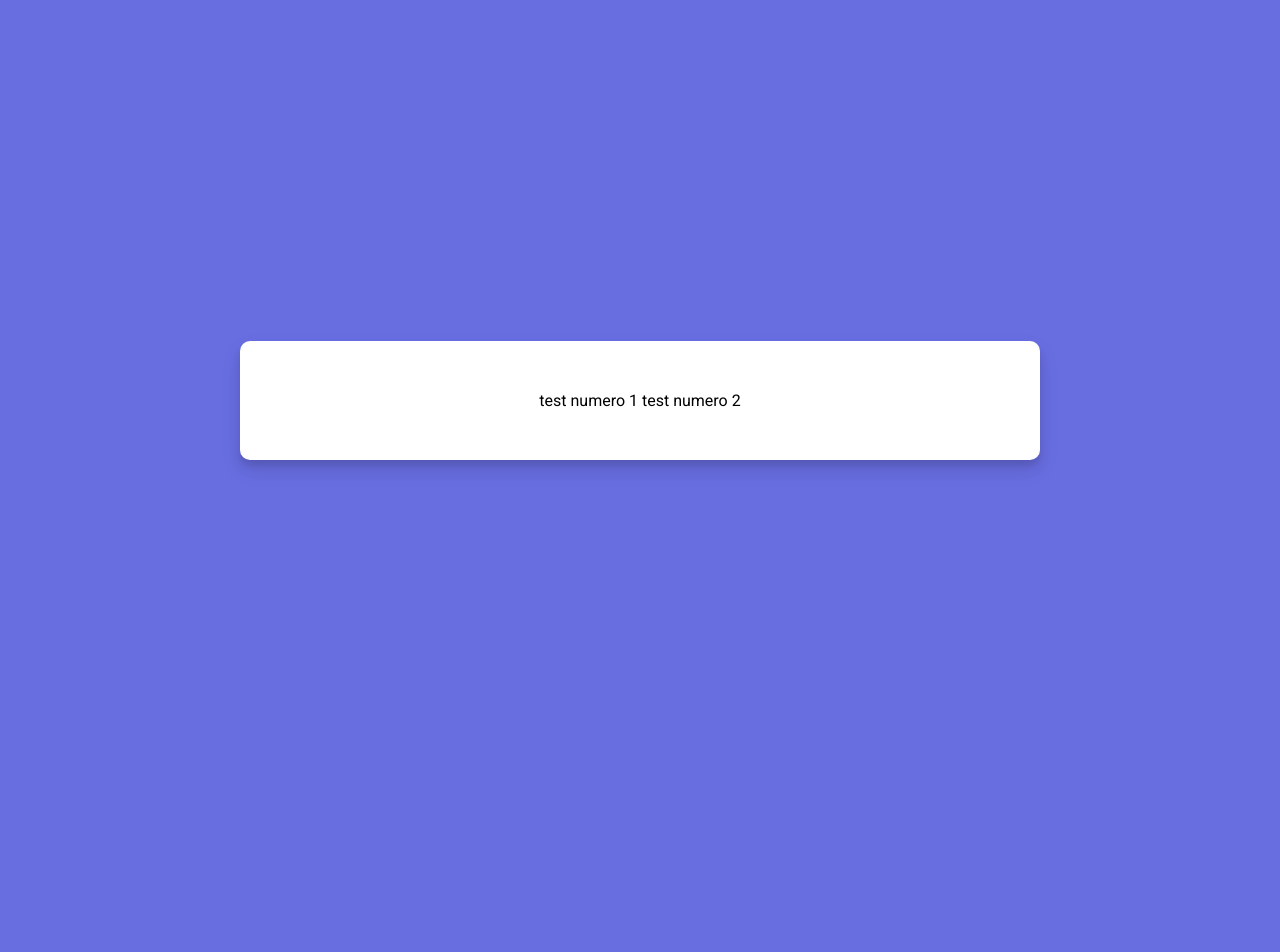
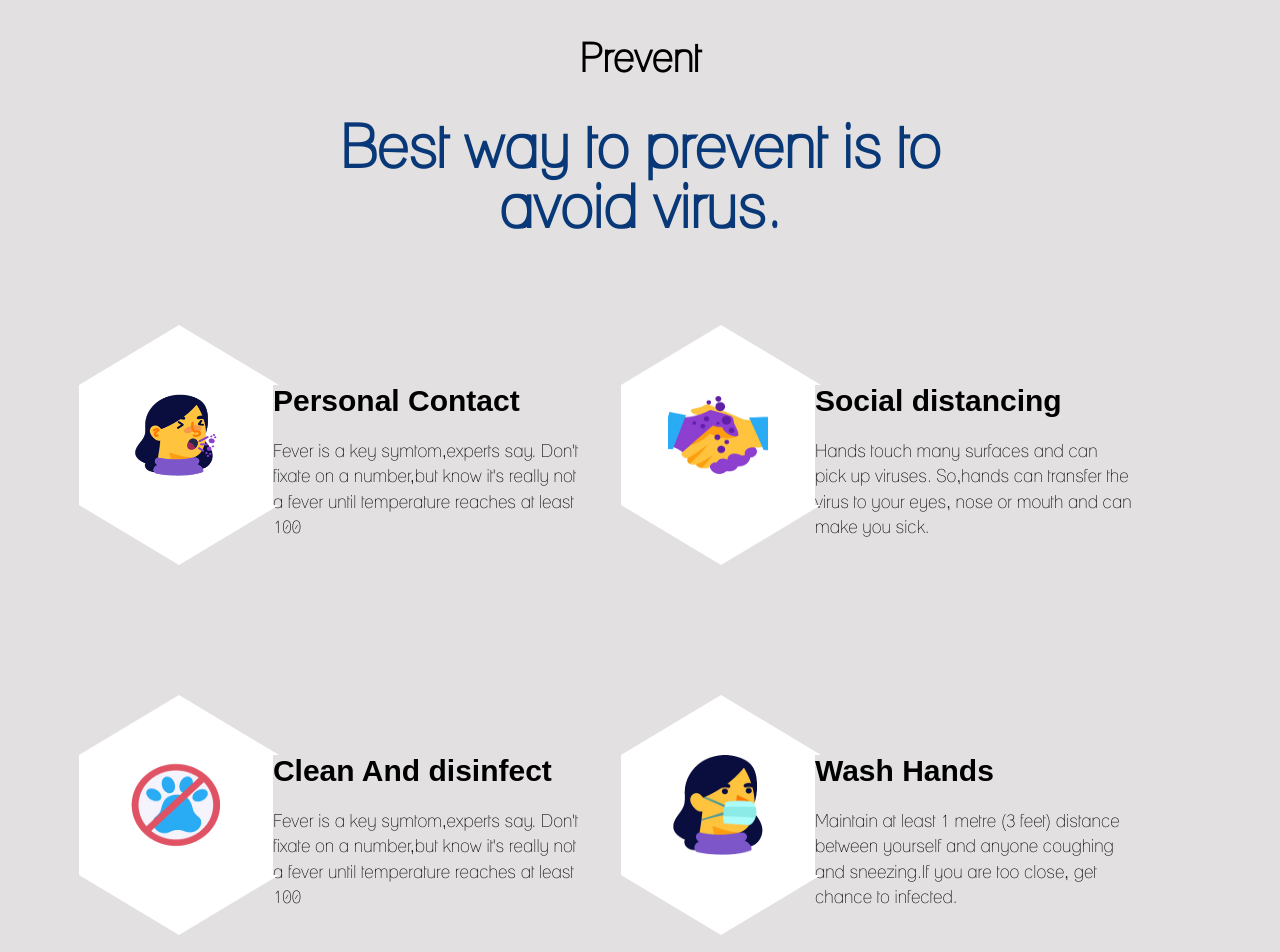
Before and after one commit to AlessHub/Covid19, a plain HTML site: page index.html in a window 1280 px wide. Shown: the top 952 px of the page. Before the commit the page ends 800 px from the top, so only its background shows below. Drawn offline with Linux system fonts and the light colour scheme; no server answers.

Commit message:
section prevent changes

```diff
--- a/index.html
+++ b/index.html
@@ -1,22 +1,92 @@
 <!DOCTYPE html>
 <html lang="en">
-  <head>
-    <meta charset="UTF-8" />
-    <meta name="viewport" content="width=device-width, initial-scale=1.0" />
-    <link rel="stylesheet" href="style.css" />
-    <title>Covid 19</title>
-  </head>
-  <body>
-    <main id="main">
-        <div class="container">
-            <section class="stats">
-                <span class="stat1" id="stat1">test numero 1</span>
-                <span class="stat2"> test numero 2</span>
-            </section>
+
+<head>
+  <meta charset="UTF-8">
+  <meta http-equiv="X-UA-Compatible" content="IE=edge">
+  <meta name="viewport" content="width=device-width, initial-scale=1.0">
+  <title>Covid App</title>
+  <link rel="stylesheet" href="/style.css">
+  <link rel="stylesheet" href="/script.js">
+</head>
+
+<body>
+  <header class="header-text">
+    <h3>Prevent</h3>
+    <h1>Best way to prevent is to <br> avoid virus.</h1>
+  </header>
+  <main>
+    <section class="section-prev">
+      <div class="row">
+        <div class="media-text">
+          <div class="hex-image">
+            <img src="images\icon2.png" alt="" width="100px" height="100px">
+          </div>
+          <div class="text">
+            <h2>Personal Contact</h2>
+            <p>Fever is a key symtom,experts say. Don't fixate on a number,but know it's really not
+              a fever until temperature reaches at least 100
+            </p>
+          </div>
         </div>
-    </main>
+        <div class="media-text">
+        <div class="hex-image">
+          <img src="images\icon5.png" alt="" width="100px" height="100px">
+        </div>
+        <div class="text">
+          <h2>Social distancing</h2>
+          <p>Hands touch many surfaces and can pick up viruses. So,hands can transfer the virus to your eyes, nose or mouth and can make you sick.
+          </p>
+        </div>
+      </div>
+    </div>
+    <div class="row">
+      <div class="media-text">
+        <div class="hex-image">
+          <img src="images\icon6.png" alt="" width="100px" height="100px">
+        </div>
+        <div class="text">
+          <h2>Clean And disinfect</h2>
+          <p>Fever is a key symtom,experts say. Don't fixate on a number,but know it's really not
+            a fever until temperature reaches at least 100
+          </p>
+        </div>
+      </div>
+      <div class="media-text">
+        <div class="hex-image">
+          <img src="images\icon4.png" alt="" width="100px" height="100px">
+        </div>
+        <div class="text">
+          <h2>Wash Hands</h2>
+          <p>Maintain at least 1 metre (3 feet) distance between yourself and anyone coughing and sneezing.If you are too close, get chance to infected.
+          </p>
+        </div>
+      </div>
+    </div>
+    <div class="row">
+      <div class="media-text">
+        <div class="hex-image">
+          <img src="images\icon2.png" alt="" width="100px" height="100px">
+        </div>
+        <div class="text">
+          <h2>Respiratory hygiene</h2>
+          <p>Maintain good respiratory hygiene as covering your mouth and nose with your bent elbow or tissue when you cough or sneeze.
+          </p>
+        </div>
+      </div>
+      <div class="media-text">
+        <div class="hex-image">
+          <img src="images\banner-right.png" alt="" width="100px" height="100px">
+        </div>
+        <div class="text">
+          <h2>Wear a Facemask</h2>
+          <p>Our comprehensive online marketing will boost your website trafic hence monthly sales.
+          </p>
+        </div>
+      </div>
+      </div>
+    </section>
+  </main>
+</body>
 
-
-    <script src="script.js"></script>
-  </body>
 </html>
--- a/style.css
+++ b/style.css
@@ -1,28 +1,108 @@
-@import url('https://fonts.googleapis.com/css2?family=Roboto:wght@400;700&display=swap');
-
-* {
-  box-sizing: border-box;
+@font-face {
+  font-family: 'Lanenar';
+  src: url('/fonts/lanenar_Lane.ttf') format('truetype');
 }
 
 body {
-  background-color: #686de0;
-  font-family: 'Roboto', sans-serif;
+  background: rgba(189, 184, 184, 0.436);
+  font-family: 'Lanenar';
+}
+.header-text > h3 {
+  display: flex;
+  justify-content: center;
+  text-align: center;
+  font-size: 40px;
+  bottom: 100px;
+}
+
+.header-text > h1 {
+  display: flex;
+  justify-content: center;
+  text-align: center;
+  font-size: 60px;
+  color: rgb(8, 56, 119);
+}
+
+/**
+ * COVID Prevention Section
+ */
+.section-prev {
   display: flex;
   flex-direction: column;
+  justify-content: space-evenly;
   align-items: center;
-  justify-content: center;
-  height: 100vh;
-  overflow: hidden;
+  min-height: 200px;
   margin: 0;
-  padding: 20px;
+  padding: 0;
+
 }
 
-.container {
-  background-color: #fff;
-  border-radius: 10px;
-  box-shadow: 0 10px 20px rgba(0, 0, 0, 0.1), 0 6px 6px rgba(0, 0, 0, 0.1);
-  padding: 50px 20px;
-  text-align: center;
-  max-width: 100%;
-  width: 800px;
+.section-prev .row {
+  display: flex;
+  margin: 60px;
+  margin-bottom: 100px;
+  width: 90vw;
 }
+
+.media-text {
+  display: flex;
+  flex-direction: row;
+  justify-content: space-between;
+  align-items: center;
+  width: 40vw;
+  padding: 15px;
+
+}
+
+.hex-image {
+  position: relative;
+  display: flex;
+  justify-content: center;
+  width: 200px;
+  height: 120px;
+  background: white;
+}
+
+.hex-image:before {
+  content: '';
+  position: absolute;
+  top: -60px;
+  left: 0;
+  width: 0;
+  height: 0;
+  border-left: 100px solid transparent;
+  border-right: 100px solid transparent;
+  border-bottom: 60px solid white;
+}
+
+.hex-image:after {
+  content: '';
+  position: absolute;
+  bottom: -60px;
+  left: 0;
+  width: 0;
+  height: 0;
+  border-left: 100px solid transparent;
+  border-right: 100px solid transparent;
+  border-top: 60px solid white;
+}
+
+.media-text .text {
+  display: flex;
+  flex-direction: column;
+  width: 328px;
+  height: 180px;
+  line-height: 1.4;
+}
+
+.media-text .text h2 {
+  font-size: 30px;
+  font-weight: 600;
+  font-family: Arial, Helvetica, sans-serif;
+  margin-bottom: 0;
+
+}
+
+.text p {
+  font-size: 18px;
+}
```
Also changed, not shown: fonts/lanenar_Lane.ttf (added).
